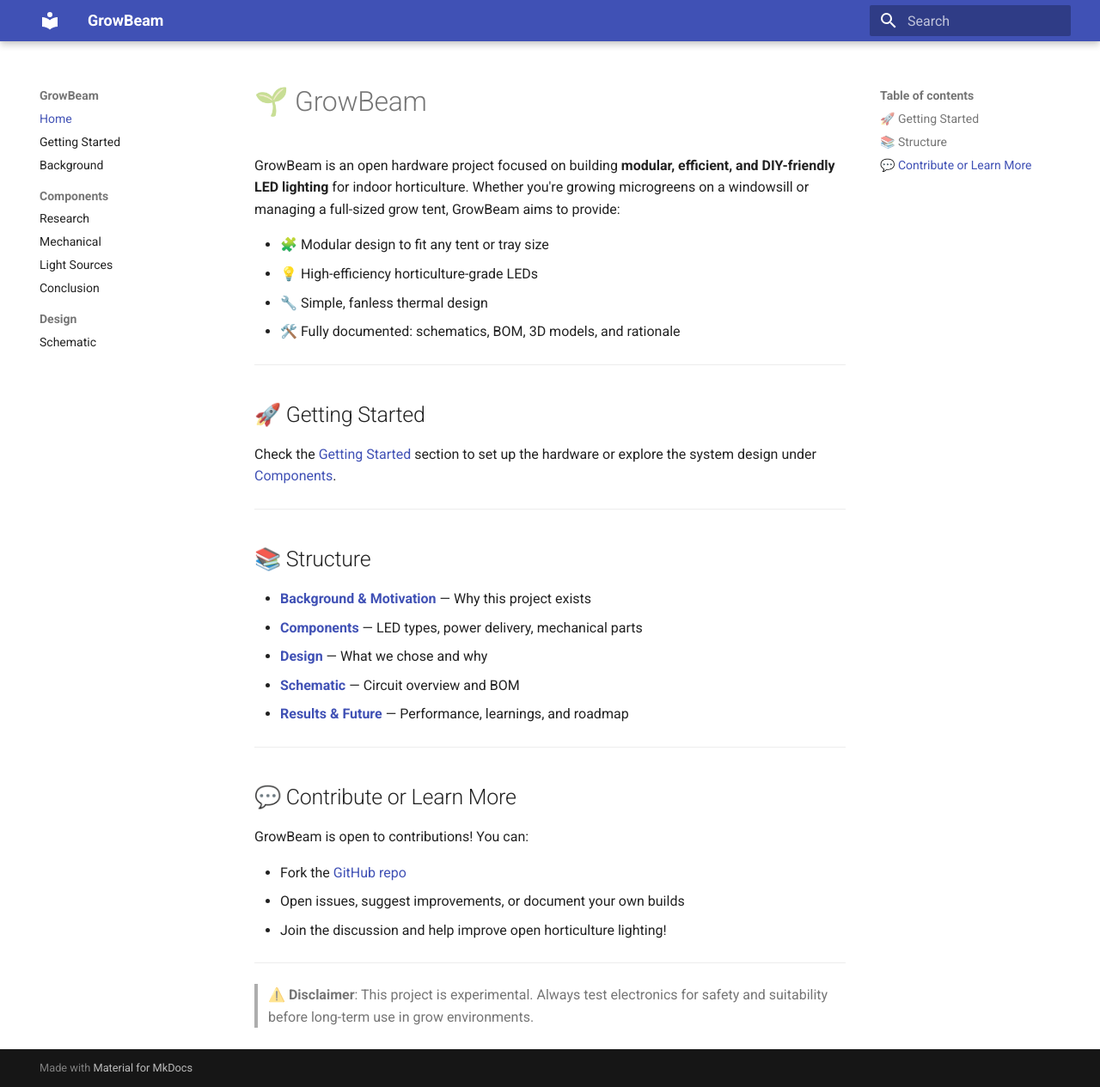
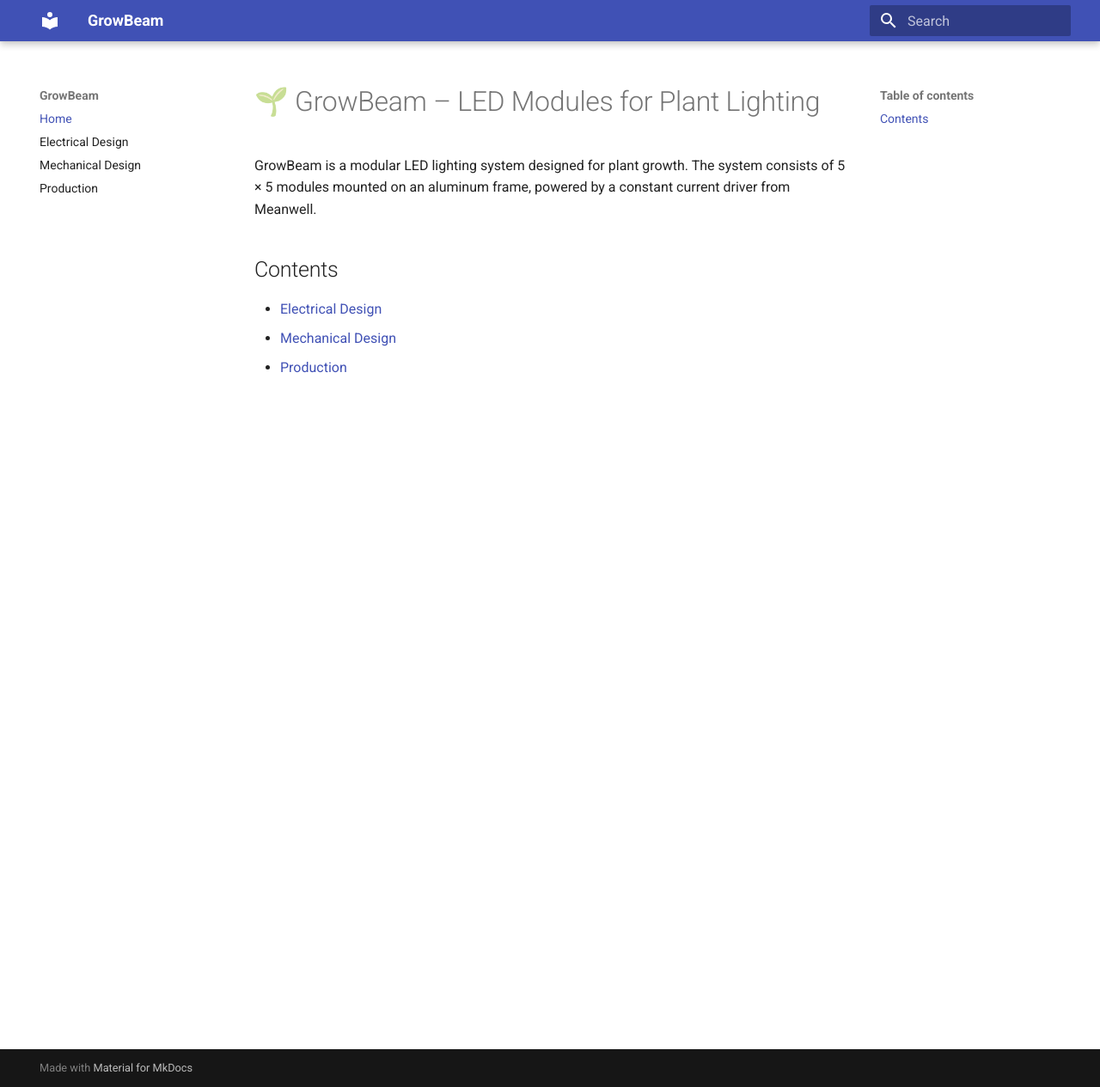
Before and after one commit to eiaro/growbeam, an MkDocs documentation site: the page built from docs/index.md, in a window 1280 px wide and 1265 px high. Shown: the whole window at 86% size. Built offline with MkDocs 1.6.1 and Material for MkDocs 9.7.7, drawn with Linux system fonts in a browser that asks for light colours.

Commit message:
Add mechanical design and production documentation
- Created mechanical design documentation outlining the frame specifications for module mounting.
- Added production documentation detailing PCB specifications, assembly instructions, operation and safety guidelines, and future plans for enhancements.
- Included a lock file for the schematic to track user access.

```diff
--- a/docs/index.md
+++ b/docs/index.md
@@ -1,43 +1,9 @@
----
-title: GrowBeam
-description: Modular LED lighting system for horticulture
----
+# 🌱 GrowBeam – LED Modules for Plant Lighting
 
-# 🌱 GrowBeam
+GrowBeam is a modular LED lighting system designed for plant growth. The system consists of 5 × 5 modules mounted on an aluminum frame, powered by a constant current driver from Meanwell.
 
-GrowBeam is an open hardware project focused on building **modular, efficient, and DIY-friendly LED lighting** for indoor horticulture. Whether you're growing microgreens on a windowsill or managing a full-sized grow tent, GrowBeam aims to provide:
+## Contents
 
-- 🧩 Modular design to fit any tent or tray size
-- 💡 High-efficiency horticulture-grade LEDs
-- 🔧 Simple, fanless thermal design
-- 🛠️ Fully documented: schematics, BOM, 3D models, and rationale
-
----
-
-## 🚀 Getting Started
-
-Check the [Getting Started](getting-started.md) section to set up the hardware or explore the system design under [Components](components/index.md).
-
----
-
-## 📚 Structure
-
-- **[Background & Motivation](background.md)** — Why this project exists
-- **[Components](components/index.md)** — LED types, power delivery, mechanical parts
-- **[Design](design/index.md)** — What we chose and why
-- **[Schematic](design/schematic.md)** — Circuit overview and BOM
-- **[Results & Future](/chapter5)** — Performance, learnings, and roadmap
-
----
-
-## 💬 Contribute or Learn More
-
-GrowBeam is open to contributions! You can:
-
-- Fork the [GitHub repo](https://github.com/eiaro/growbeam)
-- Open issues, suggest improvements, or document your own builds
-- Join the discussion and help improve open horticulture lighting!
-
----
-
-> ⚠️ **Disclaimer**: This project is experimental. Always test electronics for safety and suitability before long-term use in grow environments.
+- [Electrical Design](electrical.md)
+- [Mechanical Design](mechanical.md)
+- [Production](production.md)
--- a/mkdocs.yml
+++ b/mkdocs.yml
@@ -28,12 +28,6 @@
 
 nav:
   - Home: index.md
-  - Getting Started: getting-started.md
-  - Background: background.md
-  - Components:
-    - Research: components/index.md
-    - Mechanical: components/mechanical.md
-    - Light Sources: components/light-sources.md
-    - Conclusion: components/conclusion.md
-  - Design:
-    - Schematic: design/schematic.md
+  - Electrical Design: electrical.md
+  - Mechanical Design: mechanical.md
+  - Production: production.md
```
Also changed, not shown: docs/background.md (deleted, +0 -45 lines), docs/components/conclusion.md (deleted, +0 -72 lines), docs/components/index.md (deleted, +0 -13 lines), docs/components/light-sources.md (deleted, +0 -21 lines), docs/components/mechanical.md (deleted, +0 -20 lines), docs/design/bom.md (deleted, +0 -6 lines), docs/design/index.md (deleted, +0 -94 lines), docs/design/schematic.md (deleted, +0 -77 lines), docs/electrical.md (added, +69 -0 lines), docs/getting-started.md (deleted, +0 -17 lines), docs/mechanical.md (added, +11 -0 lines), docs/production.md (added, +25 -0 lines), docs/assets/schematic.svg (deleted), docs/images/frame.png (added), 1 more files.
